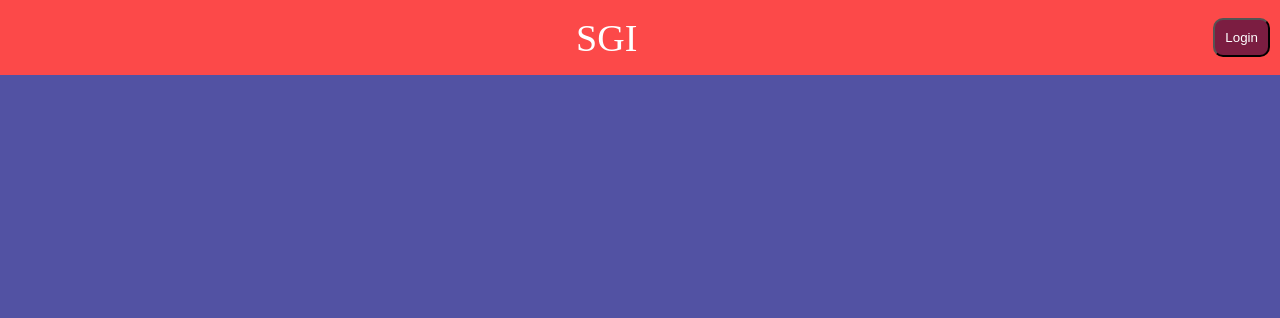
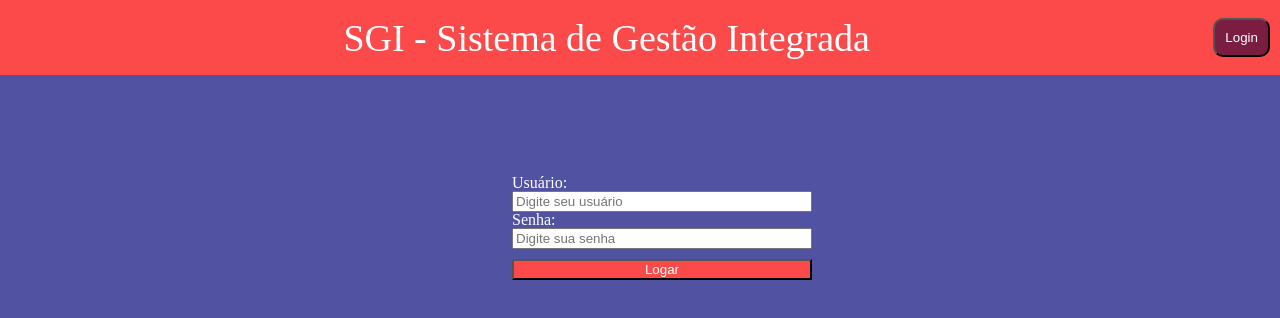
Before and after one commit to nesserandrade/projeto2-devinhouse, a React (Create React App) app: page / in a window 1280 px wide. Shown: the top 318 px of the page. Built offline with nearby package versions, Linux system fonts and the light colour scheme.

Commit message:
arrumando validação

```diff
--- a/src/components/FormCompany/index.jsx
+++ b/src/components/FormCompany/index.jsx
@@ -1,7 +1,6 @@
 import { useState } from "react";
-import { useNavigate } from "react-router-dom";
+import { useNavigate, Link } from "react-router-dom";
 import URL_SERVER from "../../util/servers";
-import { Link } from "react-router-dom";
 
 const FormCompany = () => {
   const navigate = useNavigate();
@@ -84,6 +83,66 @@ const FormCompany = () => {
       event.preventDefault();
       event.target.checkValidity();
 
+      if (!social) {
+        alert('Nome da empresa é obrigatório')
+        return;
+      }
+
+      if (!fantasyname) {
+        alert('Nome fantasia é obrigatório')
+        return;
+      }
+
+      if (!CNPJ) {
+        alert('CNPJ é obrigatório')
+        return;
+      }
+
+      if (!email) {
+        alert('Email é obrigatório')
+        return;
+      }
+
+      if (!CEP) {
+        alert('CEP é obrigatório')
+        return;
+      }
+
+      if (!address) {
+        alert('Endereço é obrigatório')
+        return;
+      }
+
+      if (!number) {
+        alert('Número é obrigatório')
+        return;
+      }
+
+      if (!district) {
+        alert('Bairro é obrigatório')
+        return;
+      }
+
+      if (!city) {
+        alert('Cidade é obrigatória')
+        return;
+      }
+
+      if (!complement) {
+        alert('Complemento é obrigatório')
+        return;
+      }
+
+      if (!latitude) {
+        alert('Latitude é obrigatória')
+        return;
+      }
+
+      if (!longitude) {
+        alert('Longitude é obrigatória')
+        return;
+      }
+
       await fetch(`${URL_SERVER}/empresas`, {
         headers: {
           Accept: "application/json",
@@ -107,7 +166,7 @@ const FormCompany = () => {
       alert("Empresa cadastrada com sucesso!");
       navigate("/map");
     } catch (error) {
-      alert("Ocorreu um erro na sua requisição.")
+      alert("Ocorreu um erro na sua requisição.");
     }
   };
   return (
--- a/src/components/FormLogin/index.jsx
+++ b/src/components/FormLogin/index.jsx
@@ -61,7 +61,7 @@ const FormLogin = () => {
             required
           ></input>
 
-          <input className="sendLog" type="submit" value="Salvar" />
+          <input className="sendLog" type="submit" value="Logar" />
         </form>
       </div>
     </>
--- a/src/components/FormProduct/index.jsx
+++ b/src/components/FormProduct/index.jsx
@@ -1,7 +1,6 @@
 import { useState, useEffect } from "react";
-import { useNavigate } from "react-router-dom";
+import { useNavigate, Link } from "react-router-dom";
 import URL_SERVER from "../../util/servers";
-import { Link } from "react-router-dom";
 
 const FormProduct = () => {
   useEffect(() => {
@@ -23,6 +22,7 @@ const FormProduct = () => {
   }, []);
 
   const navigate = useNavigate();
+
   const [URLimage, setURLImage] = useState("");
   const [name, setName] = useState("");
   const [cost, setCost] = useState(0);
@@ -66,6 +66,37 @@ const FormProduct = () => {
     try {
       event.preventDefault();
       event.target.checkValidity();
+
+      if (!name) {
+        alert('Nome do produto é obrigatório')
+        return;
+      }
+
+      if (!cost) {
+        alert('Custo do produto é obrigatório')
+        return;
+      }
+
+      if (!description) {
+        alert('Descrição do produto é obrigatória')
+        return;
+      }
+
+      if (!supplier) {
+        alert('Fornecedor do produto é obrigatório')
+        return;
+      }
+
+      if (!group) {
+        alert('Categoria do produto é obrigatória')
+        return;
+      }
+
+      if (!URLimage) {
+        alert('Imagem do produto é obrigatória')
+        return;
+      }
+
 
       await fetch(`${URL_SERVER}/produtos`, {
         headers: {
@@ -152,7 +183,7 @@ const FormProduct = () => {
             ))}
           </select>
 
-          <label>Grupo:</label>
+          <label>Categoria:</label>
           <select name="group" value={group} onChange={handleChangeGroup}>
             <option value="" selected disabled>
               Selecione..
--- a/src/pages/Home/index.js
+++ b/src/pages/Home/index.js
@@ -1,9 +1,13 @@
 import React from "react";
 import MenuHome from "../../components/MenuHome";
+import FormLogin from "../../components/FormLogin"
 
 const Home = () => {
     return (
-        <MenuHome title="SGI" />
+        <>
+        <MenuHome title="SGI - Sistema de Gestão Integrada" />
+        <FormLogin />
+        </>
     )
 }
 
```
Also changed, not shown: 1 other file (tests, documents, lock files or other folders). Lines whose indentation alone changed are shown as unchanged.
